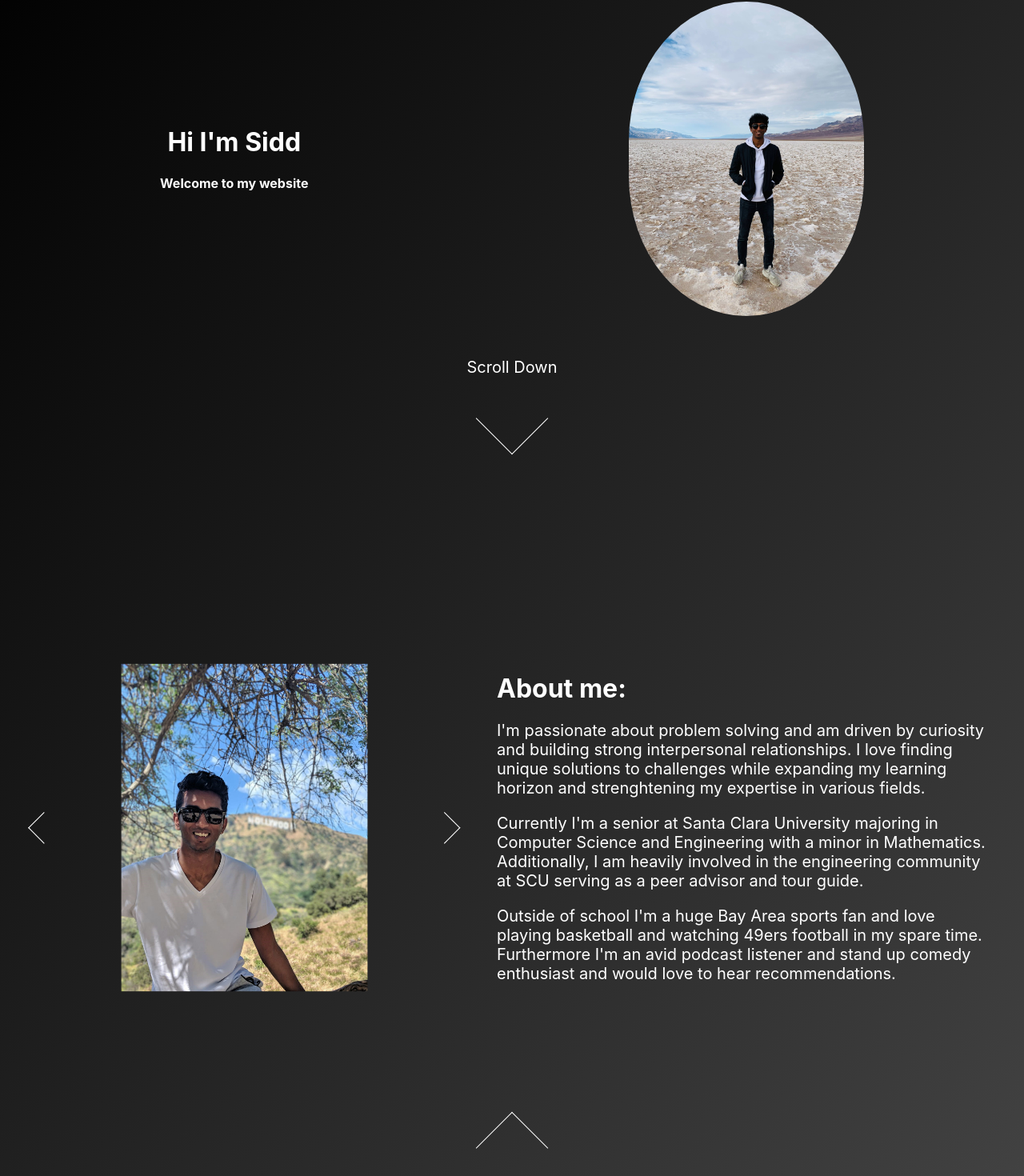
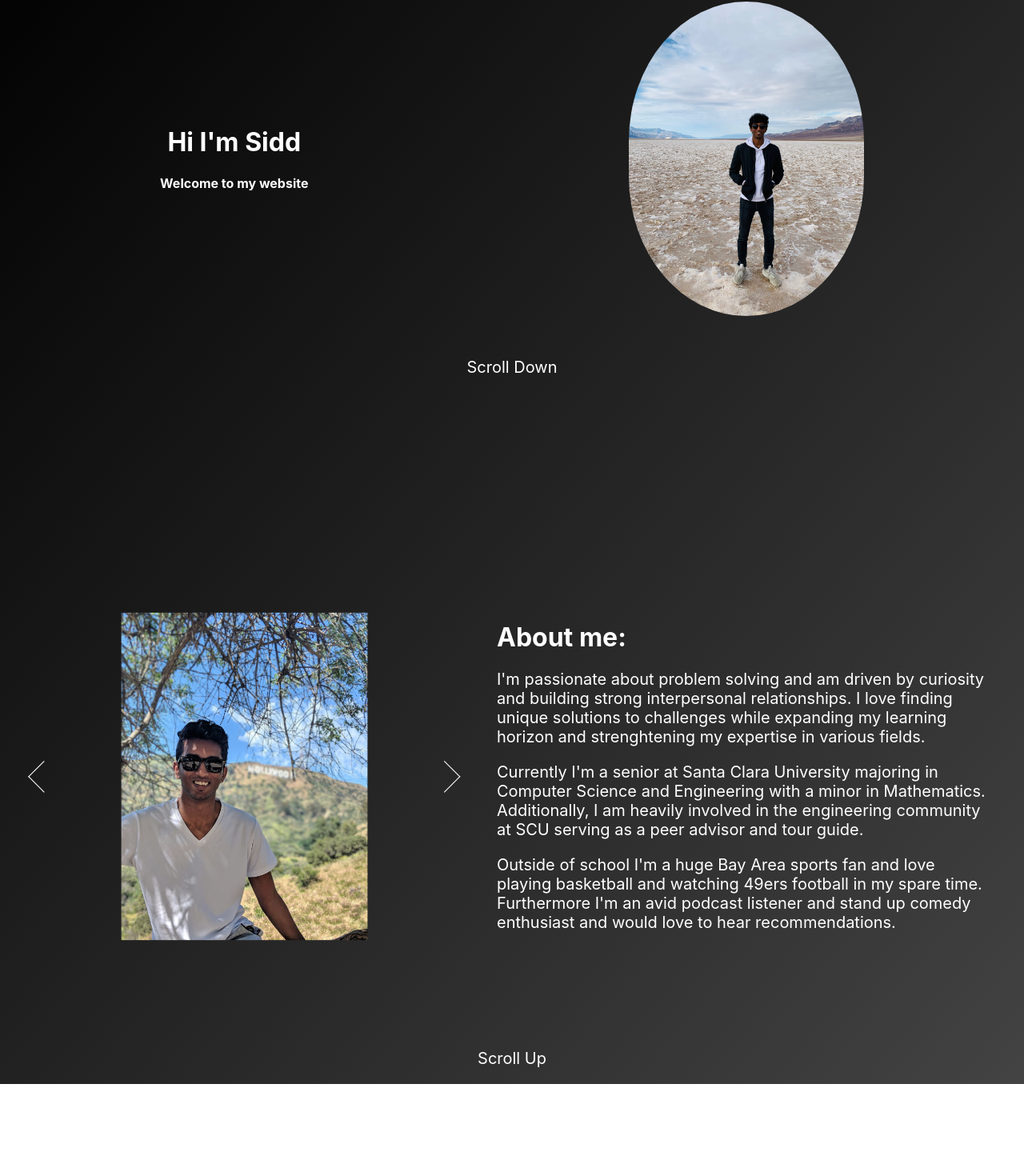
Before and after one commit to siddcv/personalwebsite, a React (Create React App) app: page /#/ in a window 1280 px wide. Shown: the part 130-1600 px from the top of the page at 80% size. After the commit the page ends 1485 px from the top, so only its background shows below. Built offline with nearby package versions, Linux system fonts and the light colour scheme.

Commit message:
deploy w hash

```diff
--- a/src/components/Landing.js
+++ b/src/components/Landing.js
@@ -21,7 +21,7 @@ function Landing() {
                 {/*    <a href="#secondsection" class="down-arrow"></a>*/}
                 {/*    <p><i class="arrow down"></i></p>*/}
                 <p class="scrolldown">Scroll Down</p>
-                <div class="arrowd"><a class="arrowdown"></a></div>
+            {/*    <div class="arrowd"><a class="arrowdown"></a></div>*/}
             </div>
             <div id="secondsection">
                 <div class="flexcontainer">
@@ -44,7 +44,7 @@ function Landing() {
                         </p>
                     </div>
                 </div>
-                <div class="arrowu"><a class="arrowup"></a></div>
+                {/*<div class="arrowu"><a class="arrowup"></a></div>*/}
                 <p class="scrollup">Scroll Up</p>
 
 
```
